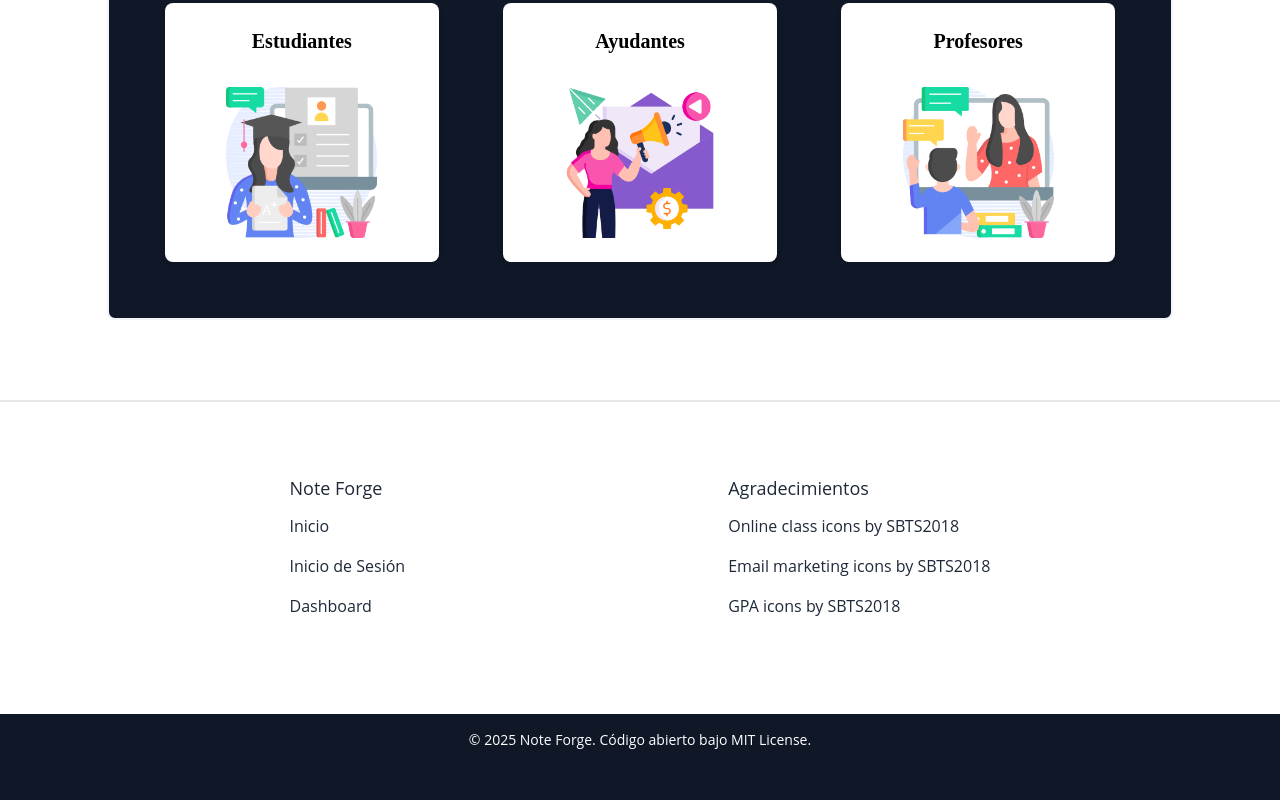
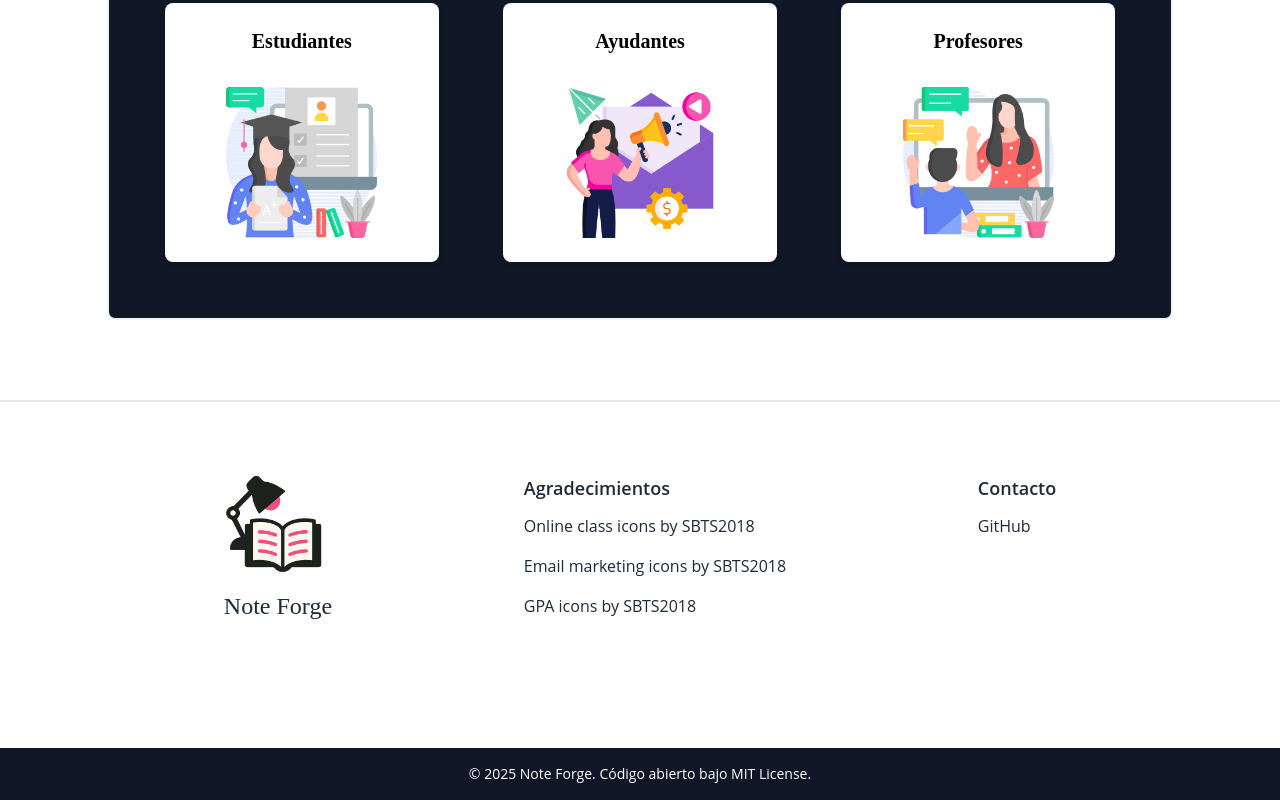
Before and after one commit to xhandlr/note-forge, a React (Vite) app in the folder note-forge-ui/: page / in a window 1280 px wide. Shown: the part 833-1633 px from the top of the page. Built offline with nearby package versions, Linux system fonts and the light colour scheme.

Commit message:
feat: modularizar el footer en subcomponentes
- Agregar componente FooterColumn.jsx que recibe una lista de links con su valor y href
Close #10

```diff
--- a/note-forge-ui/src/components/UI/Footer.jsx
+++ b/note-forge-ui/src/components/UI/Footer.jsx
@@ -1,56 +1,48 @@
 import React from "react";
+
+// UI Components
+import Icon from "./Icon";
+import FooterColumn from "./FooterColumn";
 
 function Footer() {
     return (
-        <footer className="w-full h-[400px] bg-white mt-10 text-gray-800 border-t-2 border-gray-200 flex flex-col flex-grow">
-            <div className="flex flex-row justify-around items-center w-full max-w-5xl mx-auto py-10">
+        <footer className="w-full min-h-[400px] bg-white mt-10 text-gray-800 border-t-2 border-gray-200 flex flex-col flex-grow">
+            <div className="flex flex-row justify-around items-start w-full max-w-5xl mx-auto py-10">
                 <div className="max-w-4xl mx-auto px-4 mb-6 py-8 gap-10">
-                    <h3 className="text-lg font-medium mb-3">Note Forge</h3>
-                    <ul className="space-y-4">
-                        <li>Inicio</li>
-                        <li>Inicio de Sesión</li>
-                        <li>Dashboard</li>
-                    </ul>
+                    <Icon
+                        size="w-25"
+                        type="logotype"
+                    />
                 </div>
-                <div className="max-w-4xl mx-auto px-4 mb-6 py-8 gap-10">
-                    <h3 className="text-lg font-medium mb-3">Agradecimientos</h3>
-                    <ul className="space-y-4">
-                        <li>
-                            <a
-                                href="https://www.flaticon.com/free-icons/online-class"
-                                target="_blank"
-                                rel="noopener noreferrer"
-                                className="hover:text-blue-600 transition-colors"
-                            >
-                                Online class icons by SBTS2018
-                            </a>
-                        </li>
-                        <li>
-                            <a
-                                href="https://www.flaticon.com/free-icons/email-marketing"
-                                target="_blank"
-                                rel="noopener noreferrer"
-                                className="hover:text-blue-600 transition-colors"
-                            >
-                                Email marketing icons by SBTS2018
-                            </a>
-                        </li>
-                        <li>
-                            <a
-                                href="https://www.flaticon.com/free-icons/gpa"
-                                target="_blank"
-                                rel="noopener noreferrer"
-                                className="hover:text-blue-600 transition-colors"
-                            >
-                                GPA icons by SBTS2018
-                            </a>
-                            {/* Missing attributions of animations and illustrations */}
-                        </li>
-                    </ul>
-                </div>
+                <FooterColumn
+                    title="Agradecimientos"
+                    links={[
+                        {
+                            value: "Online class icons by SBTS2018",
+                            href: "https://www.flaticon.com/free-icons/online-class",
+                        },
+                        {
+                            value: "Email marketing icons by SBTS2018",
+                            href: "https://www.flaticon.com/free-icons/email-marketing",
+                        },
+                        {
+                            value: "GPA icons by SBTS2018",
+                            href: "https://www.flaticon.com/free-icons/gpa",
+                        },
+                        // Missing attributions of animations and illustrations
+                    ]}
+                />
+                <FooterColumn
+                    title="Contacto"
+                    links={[
+                        {
+                            value: "GitHub",
+                            href: "https://github.com/xhandlr/note-forge"
+                        }
+                    ]}
+                />
             </div>
-
-            <div className="bg-gray-900 text-white py-4 w-full mt-auto h-1/4">
+            <div className="bg-gray-900 text-white py-4 w-full mt-auto">
                 <div className="max-w-4xl mx-auto px-4 text-center text-sm">
                     &copy; {new Date().getFullYear()} Note Forge. Código abierto bajo MIT License.
                 </div>
--- /dev/null
+++ b/note-forge-ui/src/components/UI/FooterColumn.jsx
@@ -0,0 +1,25 @@
+import React from "react";
+
+function FooterColumn({ title, links = [] }) {
+    return (
+        <div className="max-w-4xl mx-auto px-4 mb-6 py-8 gap-10">
+            <h3 className="text-lg font-medium mb-3 font-semibold">{title}</h3>
+            <ul className="space-y-4">
+                {links.map((link, index) => (
+                    <li key={index}>
+                        <a
+                            href={link.href}
+                            target="_blank"
+                            rel="noopener noreferrer"
+                            className="hover:text-blue-600 transition-colors"
+                        >
+                            {link.value}
+                        </a>
+                    </li>
+                ))}
+            </ul>
+        </div>
+    );
+}
+
+export default FooterColumn;
--- a/note-forge-ui/src/components/UI/Icon.jsx
+++ b/note-forge-ui/src/components/UI/Icon.jsx
@@ -1,7 +1,7 @@
 import React from "react";
 import { useNavigate } from "react-router-dom";
 
-function Icon({ size = "w-8 h-8", type = "light", ...props}) {
+function Icon({ size = "w-8 h-8", type = "light", fontSize = "text-2xl",...props}) {
     const navigate = useNavigate();
     let sourceIcon = "/src/assets/logo-dark.png";
     if (type === "dark") {
@@ -20,6 +20,10 @@ function Icon({ size = "w-8 h-8", type = "light", ...props}) {
             }}
         >
             <img src={sourceIcon} alt="Note Forge Icon" className={size} />
+            {type === "logotype"
+                ? <h1 className={`mt-4 logo-font ${fontSize}`}>Note Forge</h1>
+                : null
+            }
         </div>
     );
 }
--- a/note-forge-ui/src/components/UI/Navbar.jsx
+++ b/note-forge-ui/src/components/UI/Navbar.jsx
@@ -28,7 +28,7 @@ function Navbar() {
                     size="w-15"
                     type="dark"
                 />
-                <h1 className="text-gray-800 font-bold text-3xl logo-font">Note Forge</h1>
+                <h1 className="text-gray-800 text-3xl logo-font">Note Forge</h1>
             </div>
             <div className="flex flex-row space-x-3">
                 <Button
```
